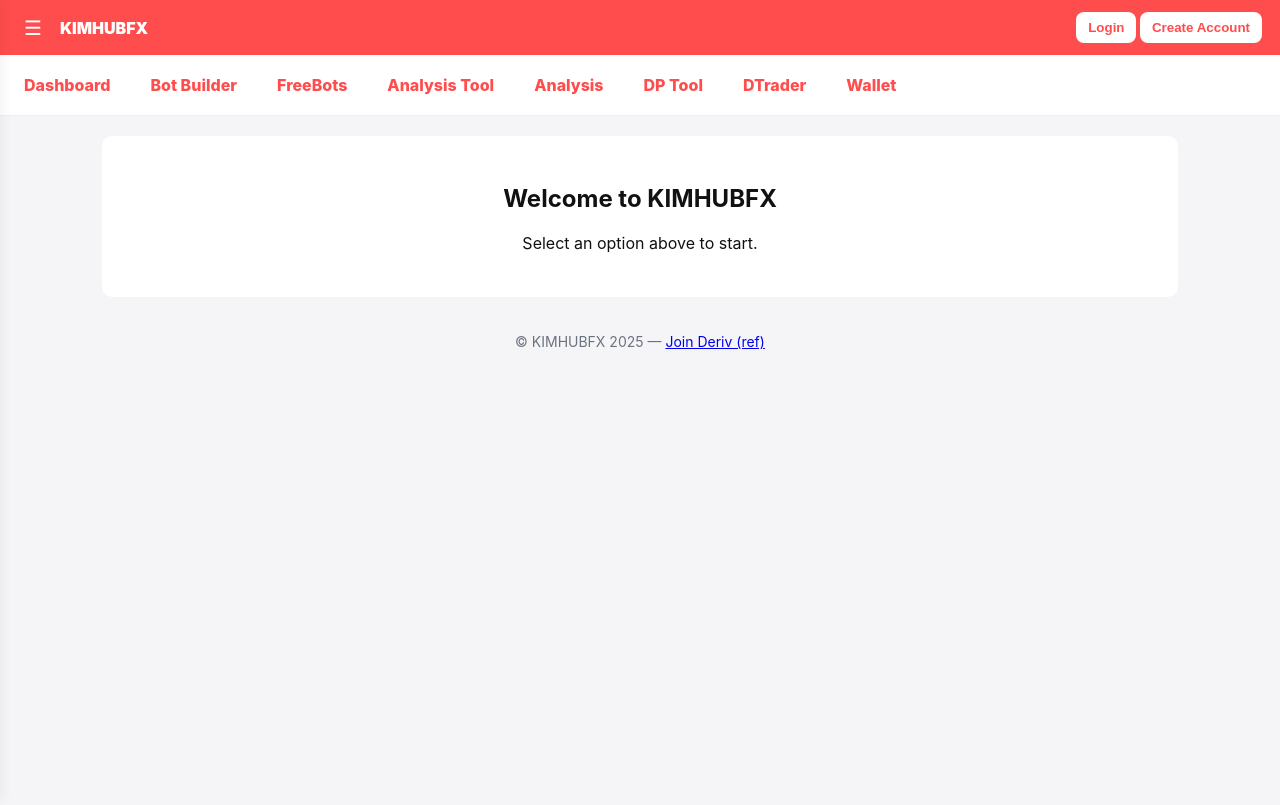
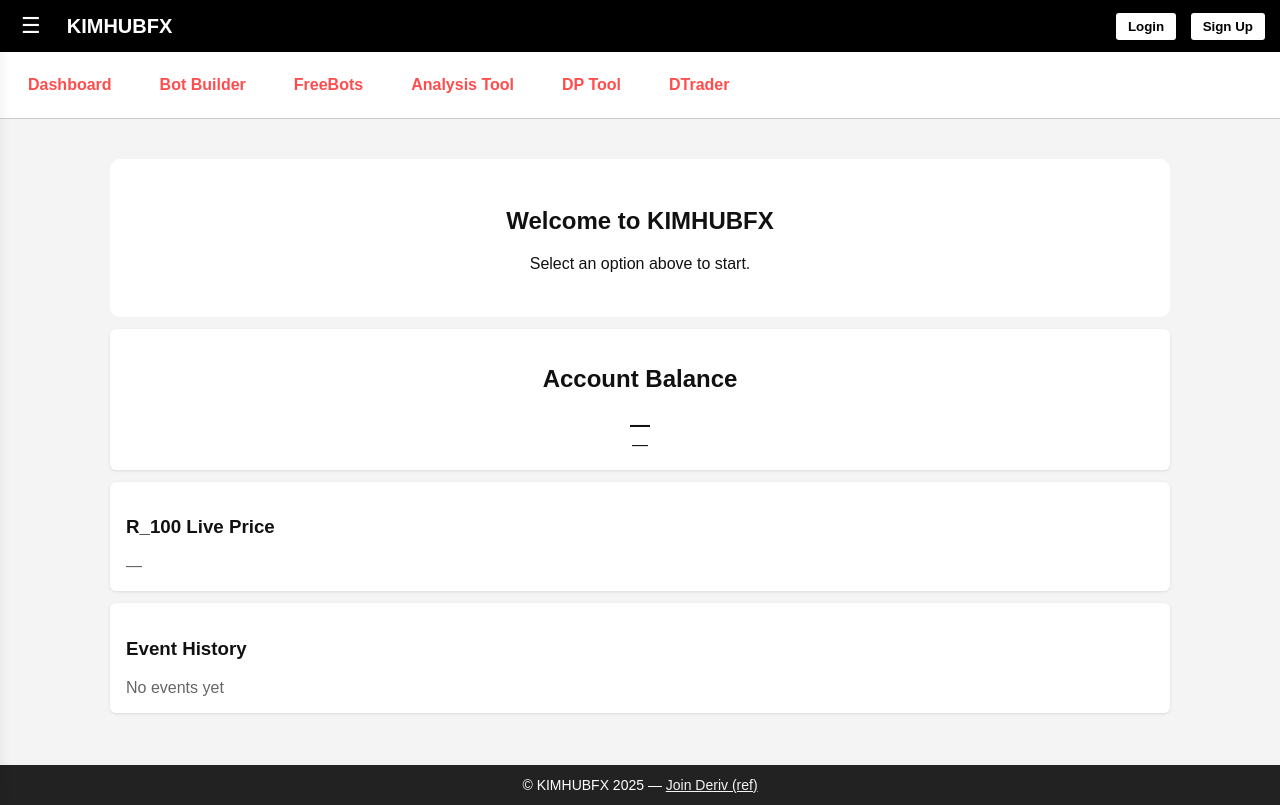
Before and after one commit to KIMHUBFX/Kimhub-fx, a plain HTML site: page index.html in a window 1280 px wide. Drawn offline with Linux system fonts and the light colour scheme.

Commit message:
Update index.html

```diff
--- a/index.html
+++ b/index.html
@@ -1,13 +1,124 @@
 <!DOCTYPE html>
 <html lang="en">
 <head>
-  <meta charset="utf-8"/>
-  <meta name="viewport" content="width=device-width,initial-scale=1"/>
+<meta charset="UTF-8"/>
+<meta name="viewport" content="width=device-width, initial-scale=1"/>
 <title>KIMHUBFX</title>
 <link rel="stylesheet" href="style.css">
+<style>
+/* ===== Global ===== */
+body {
+  margin: 0;
+  font-family: Arial, sans-serif;
+  background: #f4f4f4;
+}
+
+/* ===== Top Bar ===== */
+.topbar {
+  display: flex;
+  justify-content: space-between;
+  align-items: center;
+  background: black;
+  color: white;
+  padding: 12px 15px;
+}
+.topbar .left {
+  display: flex;
+  align-items: center;
+}
+.logo {
+  font-size: 20px;
+  font-weight: bold;
+  margin-left: 8px;
+}
+.icon-btn {
+  font-size: 22px;
+  cursor: pointer;
+  background: none;
+  border: none;
+  color: white;
+}
+.topbar .right button {
+  background: white;
+  color: black;
+  margin-left: 10px;
+  padding: 6px 12px;
+  border: none;
+  cursor: pointer;
+  border-radius: 3px;
+}
+
+/* ===== Horizontal Menu ===== */
+.horizontal-menu {
+  display: flex;
+  overflow-x: auto;
+  white-space: nowrap;
+  background: #fff;
+  border-bottom: 1px solid #ccc;
+}
+.menu-item {
+  flex: 0 0 auto;
+  padding: 12px 16px;
+  font-weight: bold;
+  cursor: pointer;
+  white-space: nowrap;
+}
+.menu-item:hover {
+  background: #f0f0f0;
+}
+.menu-item.active {
+  text-decoration: underline;
+}
+
+/* ===== Sidebar / Channels ===== */
+.sidebar {
+  position: fixed;
+  left: -250px;
+  top: 0;
+  width: 250px;
+  height: 100%;
+  background: white;
+  border-right: 1px solid #ccc;
+  padding: 16px;
+  transition: left 0.3s ease;
+  z-index: 1000;
+}
+.sidebar.open { left: 0; }
+.sidebar .close {
+  cursor: pointer;
+  font-size: 22px;
+  float: right;
+}
+.sidebar a { display: block; margin: 6px 0; text-decoration: none; color: black; }
+
+/* ===== Main Content ===== */
+.container {
+  padding: 20px;
+}
+.center-box { text-align: center; }
+.card {
+  background: #fff;
+  padding: 16px;
+  margin: 12px 0;
+  border-radius: 6px;
+  box-shadow: 0 1px 3px rgba(0,0,0,0.1);
+}
+.muted { color: #666; }
+
+/* ===== Footer ===== */
+.site-footer {
+  text-align: center;
+  padding: 12px 0;
+  background: #222;
+  color: white;
+  margin-top: 20px;
+}
+.site-footer a { color: #f4f4f4; text-decoration: underline; }
+</style>
 </head>
 <body>
-  <!-- Top bar -->
+
+<!-- Top Bar -->
 <header class="topbar">
   <div class="left">
     <button class="icon-btn" id="menuBtn">☰</button>
@@ -15,69 +126,93 @@
   </div>
   <div class="right">
     <button class="auth-btn" id="loginBtn">Login</button>
-      <button class="auth-btn" id="createBtn">Create Account</button>
+    <button class="auth-btn" id="signupBtn">Sign Up</button>
   </div>
 </header>
 
-  <!-- horizontal menu -->
+<!-- Horizontal Menu -->
 <nav class="horizontal-menu">
-    <div class="menu-item" data-target="dashboard.html">Dashboard</div>
-    <div class="menu-item" data-target="bot-builder.html">Bot Builder</div>
-    <div class="menu-item" data-target="freebots.html">FreeBots</div>
-    <div class="menu-item" data-target="analysis-tool.html">Analysis Tool</div>
-    <div class="menu-item" data-target="analysis.html">Analysis</div>
-    <div class="menu-item" data-target="dp-tool.html">DP Tool</div>
-    <div class="menu-item" data-target="dtrader.html">DTrader</div>
-    <div class="menu-item" data-target="wallet.html">Wallet</div>
+  <div class="menu-item" onclick="location.href='dashboard.html'">Dashboard</div>
+  <div class="menu-item" onclick="location.href='dashboard.html?tool=botbuilder&ref=https://deriv.partners/rx?ca=kimhuhfx.com&utm_campaign=dynamicworks&utm_medium=affiliate&utm_source=CU154142'">Bot Builder</div>
+  <div class="menu-item" onclick="location.href='dashboard.html?tool=freebots&ref=https://deriv.partners/rx?ca=kimhuhfx.com&utm_campaign=dynamicworks&utm_medium=affiliate&utm_source=CU154142'">FreeBots</div>
+  <div class="menu-item" onclick="location.href='dashboard.html?tool=analysis&ref=https://deriv.partners/rx?ca=kimhuhfx.com&utm_campaign=dynamicworks&utm_medium=affiliate&utm_source=CU154142'">Analysis Tool</div>
+  <div class="menu-item" onclick="location.href='dashboard.html?tool=dptool&ref=https://deriv.partners/rx?ca=kimhuhfx.com&utm_campaign=dynamicworks&utm_medium=affiliate&utm_source=CU154142'">DP Tool</div>
+  <div class="menu-item" onclick="location.href='dashboard.html?tool=dtrader&ref=https://deriv.partners/rx?ca=kimhuhfx.com&utm_campaign=dynamicworks&utm_medium=affiliate&utm_source=CU154142'">DTrader</div>
 </nav>
 
-  <!-- Sidebar (channels) -->
+<!-- Sidebar Channels -->
 <aside id="sidebar" class="sidebar">
-    <div class="side-inner">
   <span class="close" id="closeSidebar">×</span>
-      <h2>KIMHUBFX</h2>
-      <div class="section-title">Account</div>
-      <a href="#">Account Settings</a>
-      <a href="#">Cashier</a>
-      <a href="#" onclick="appUI.toggleTheme()">Dark Theme</a>
-
-      <div class="section-title">Channels</div>
-      <a href="https://wa.me/254724753475" target="_blank">WhatsApp</a>
-      <a href="https://whatsapp.com/channel/0029Vb77BD8B4hdNphlldH3g" target="_blank">WhatsApp Channel</a>
+  <h2>Channels</h2>
+  <a href="https://wa.me/254724753475?text=Referral:%20https://deriv.partners/rx?ca=kimhuhfx.com" target="_blank">WhatsApp</a>
+  <a href="https://chat.whatsapp.com/0029Vb77BD8B4hdNphlldH3g" target="_blank">WhatsApp Channel</a>
   <a href="https://www.youtube.com/@kimhtai" target="_blank">YouTube</a>
   <a href="https://www.tiktok.com/@kimh.tai" target="_blank">TikTok</a>
   <a href="https://t.me/kimhubfx" target="_blank">Telegram</a>
   <a href="https://www.instagram.com/kimh.tai" target="_blank">Instagram</a>
   <a href="https://www.facebook.com/profile.php?id=61582999149557" target="_blank">Facebook</a>
   <a href="https://wa.me/message/ZPIOXNGV3YSEM1" target="_blank">WhatsApp DM</a>
-    </div>
 </aside>
 
-  <!-- main content area -->
-  <main id="pageContent" class="container">
+<!-- Main Content -->
+<main class="container">
   <div class="center-box">
     <h2>Welcome to KIMHUBFX</h2>
     <p>Select an option above to start.</p>
   </div>
+
+  <div class="card center-box">
+    <h2>Account Balance</h2>
+    <div id="balanceBox" style="font-weight:900;font-size:20px">—</div>
+    <div id="accountBox">—</div>
+  </div>
+
+  <div class="card">
+    <h3>R_100 Live Price</h3>
+    <div id="tickBox" class="muted">—</div>
+  </div>
+
+  <div class="card">
+    <h3>Event History</h3>
+    <div id="history" class="muted">No events yet</div>
+  </div>
 </main>
 
+<!-- Footer -->
 <footer class="site-footer">
-    <div>© KIMHUBFX 2025 — <a href="https://deriv.partners/rx?ca=kimhuhfx.com&utm_campaign=dynamicworks&utm_medium=affiliate&utm_source=CU154142" target="_blank">Join Deriv (ref)</a></div>
+  © KIMHUBFX 2025 — <a href="https://deriv.partners/rx?ca=kimhuhfx.com&utm_campaign=dynamicworks&utm_medium=affiliate&utm_source=CU154142" target="_blank">Join Deriv (ref)</a>
 </footer>
 
-  <script src="menu.js"></script>
-  <script src="app.js"></script>
 <script>
-    // referral used for create account
-    document.getElementById('createBtn').onclick = ()=> {
+// ===== Sidebar toggle =====
+const sidebar = document.getElementById('sidebar');
+document.getElementById('menuBtn').onclick = ()=> sidebar.classList.add('open');
+document.getElementById('closeSidebar').onclick = ()=> sidebar.classList.remove('open');
+
+// ===== Login / Signup Buttons =====
+document.getElementById('signupBtn').onclick = ()=> {
   window.location.href = "https://deriv.partners/rx?ca=kimhuhfx.com&utm_campaign=dynamicworks&utm_medium=affiliate&utm_source=CU154142";
 };
+document.getElementById('loginBtn').onclick = ()=> {
+  const redirect = encodeURIComponent(location.origin + '/dashboard.html');
+  window.location.href = `https://oauth.deriv.com/oauth2/authorize?app_id=112604&force_login=1&redirect_uri=${redirect}`;
+};
 
-    // login: go to Deriv OAuth (force login)
-    document.getElementById('loginBtn').onclick = ()=> {
-      const redirect = encodeURIComponent(location.origin + '/redirect.html');
-      window.location.href = "https://oauth.deriv.com/oauth2/authorize?app_id=112604&force_login=1&redirect_uri=" + redirect;
-    };
+// ===== Auto-display logged-in user =====
+document.addEventListener('DOMContentLoaded', ()=>{
+  const username = localStorage.getItem('username');
+  const balanceBox = document.getElementById('balanceBox');
+  const accountBox = document.getElementById('accountBox');
+  const loginBtn = document.getElementById('loginBtn');
+  const signupBtn = document.getElementById('signupBtn');
+
+  if(username){
+    if(loginBtn) loginBtn.style.display='none';
+    if(signupBtn) signupBtn.style.display='none';
+    accountBox.innerHTML = `<strong>Hi, ${username}</strong>`;
+    balanceBox.innerText = localStorage.getItem('balance') || 'USD 0.00';
+  }
+});
 </script>
 </body>
 </html>
```
Lines whose indentation alone changed are shown as unchanged.
